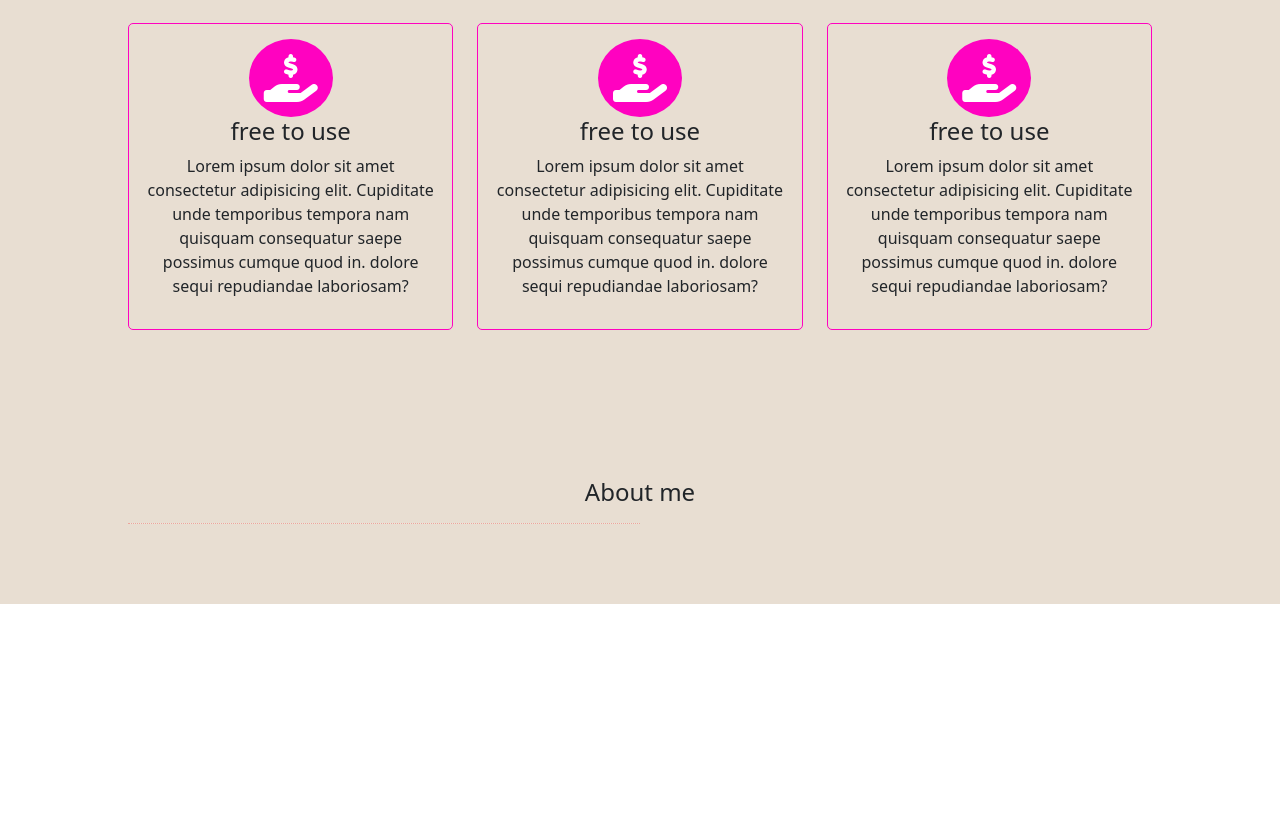
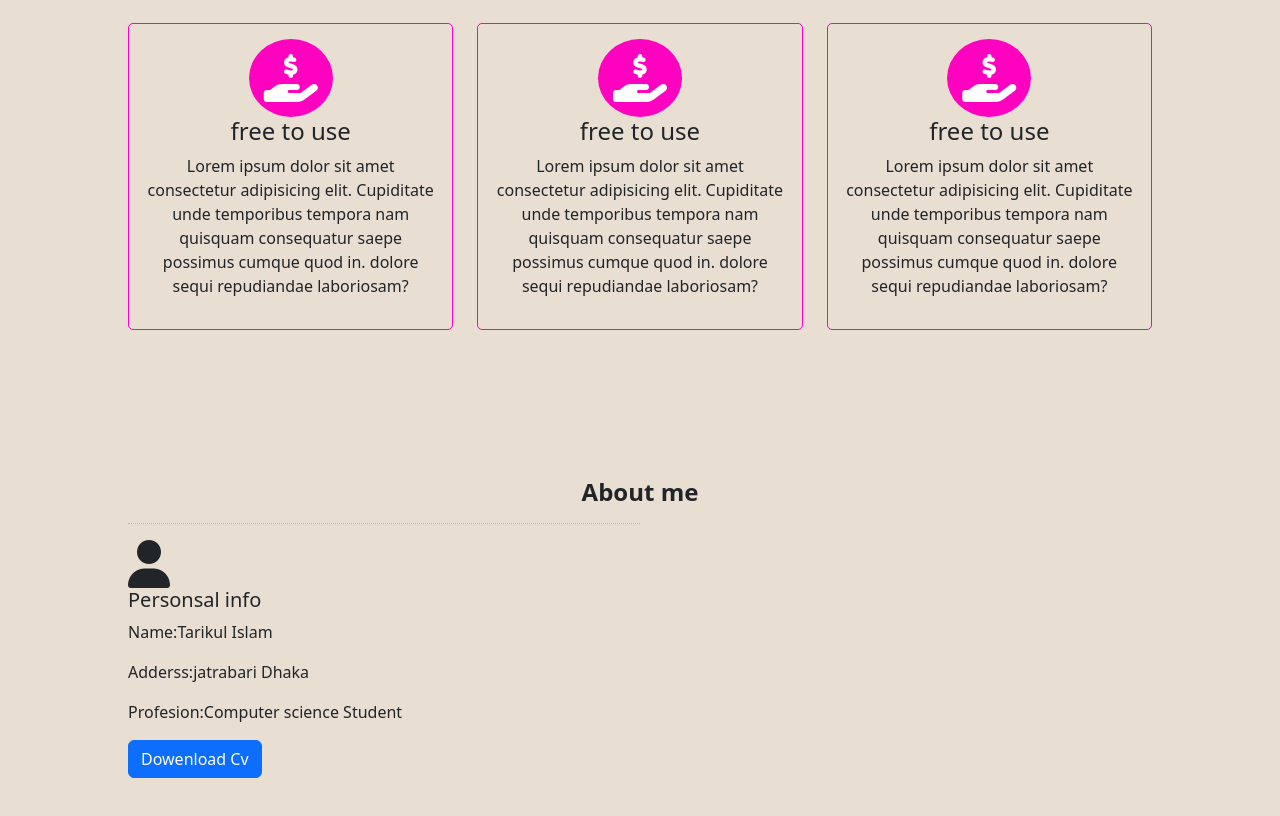
Before and after one commit to mdtarikul519/project4, a plain HTML site: page index.html in a window 1280 px wide. Shown: the part 861-1677 px from the top of the page. Before the commit the page ends 1465 px from the top, so only its background shows below. Drawn offline with nearby package versions, Linux system fonts and the light colour scheme.

Commit message:
fourth proj

```diff
--- a/index.html
+++ b/index.html
@@ -92,12 +92,26 @@
 
 
 
-       <section id="about-me">
-              <div class="section title ">
-                   <h4 class="text-center">About me</h4>
-                   <hr class="hr-style">
-              </div>
-       </section>
+    <section id="about-me">
+      <div class="section-title ">
+        <h4 class="text-center" style="font-weight:bold ;">About me</h4>
+        <hr class="hr-style">
+      </div>
+
+      <div class="row">
+        <div class="col-lg-5">
+          <div class="basic-decs">
+            <i class=" rounded-circle fa fa-user fa-3x"></i>
+            <h5 class="font-weight-bold">Personsal info</h5>
+            <p>Name:Tarikul Islam</p>
+            <p>Adderss:jatrabari Dhaka </p>
+            <p>Profesion:Computer science Student</p>
+            <button class="btn btn-primary">Dowenload Cv</button>
+
+          </div>
+        </div>
+       </div>
+    </section>
   </main>
 
 
```
